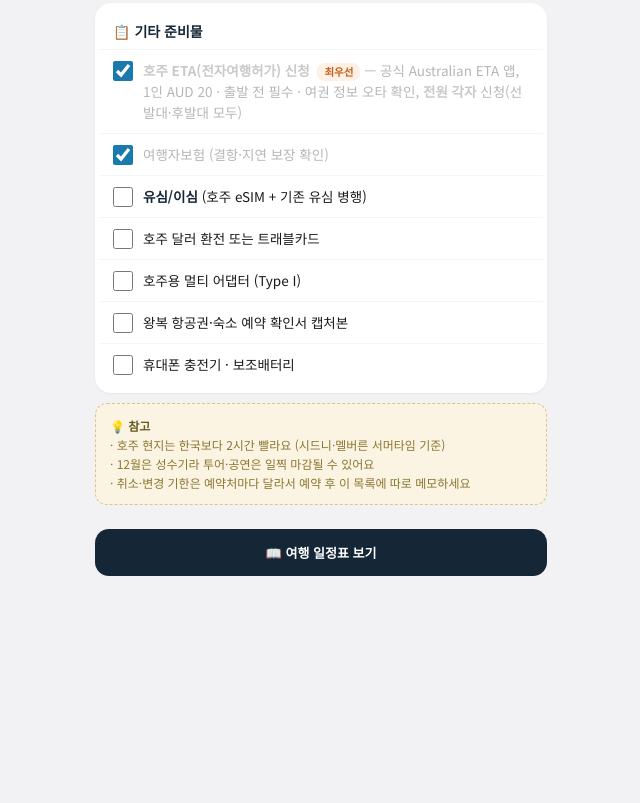
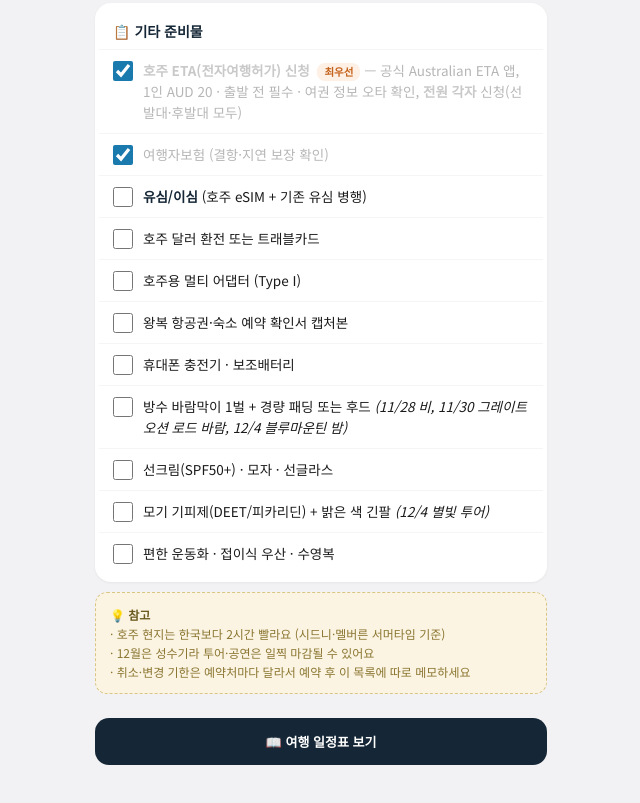
Before and after one commit to gemchoi7/travel, a plain HTML site: page 202611_aus_checklist.html in a window 1280 px wide. Shown: the part 1497-2300 px from the top of the page, without its empty margins (319-959 px from the left). Before the commit the page ends 2113 px from the top, so only its background shows below. Drawn offline with Linux system fonts and the light colour scheme.

Commit message:
호주 체크리스트: 날씨·옷차림 준비물 추가

```diff
--- a/202611_aus_checklist.html
+++ b/202611_aus_checklist.html
@@ -175,6 +175,10 @@
   <div class="item"><input type="checkbox" id="i22"><label for="i22">호주용 멀티 어댑터 (Type I)</label></div>
   <div class="item"><input type="checkbox" id="i23"><label for="i23">왕복 항공권·숙소 예약 확인서 캡처본</label></div>
   <div class="item"><input type="checkbox" id="i24"><label for="i24">휴대폰 충전기 · 보조배터리</label></div>
+  <div class="item"><input type="checkbox" id="i25"><label for="i25">방수 바람막이 1벌 + 경량 패딩 또는 후드 <i>(11/28 비, 11/30 그레이트 오션 로드 바람, 12/4 블루마운틴 밤)</i></label></div>
+  <div class="item"><input type="checkbox" id="i26"><label for="i26">선크림(SPF50+) · 모자 · 선글라스</label></div>
+  <div class="item"><input type="checkbox" id="i27"><label for="i27">모기 기피제(DEET/피카리딘) + 밝은 색 긴팔 <i>(12/4 별빛 투어)</i></label></div>
+  <div class="item"><input type="checkbox" id="i28"><label for="i28">편한 운동화 · 접이식 우산 · 수영복</label></div>
 </div>
 
 <div class="note-box">
```
